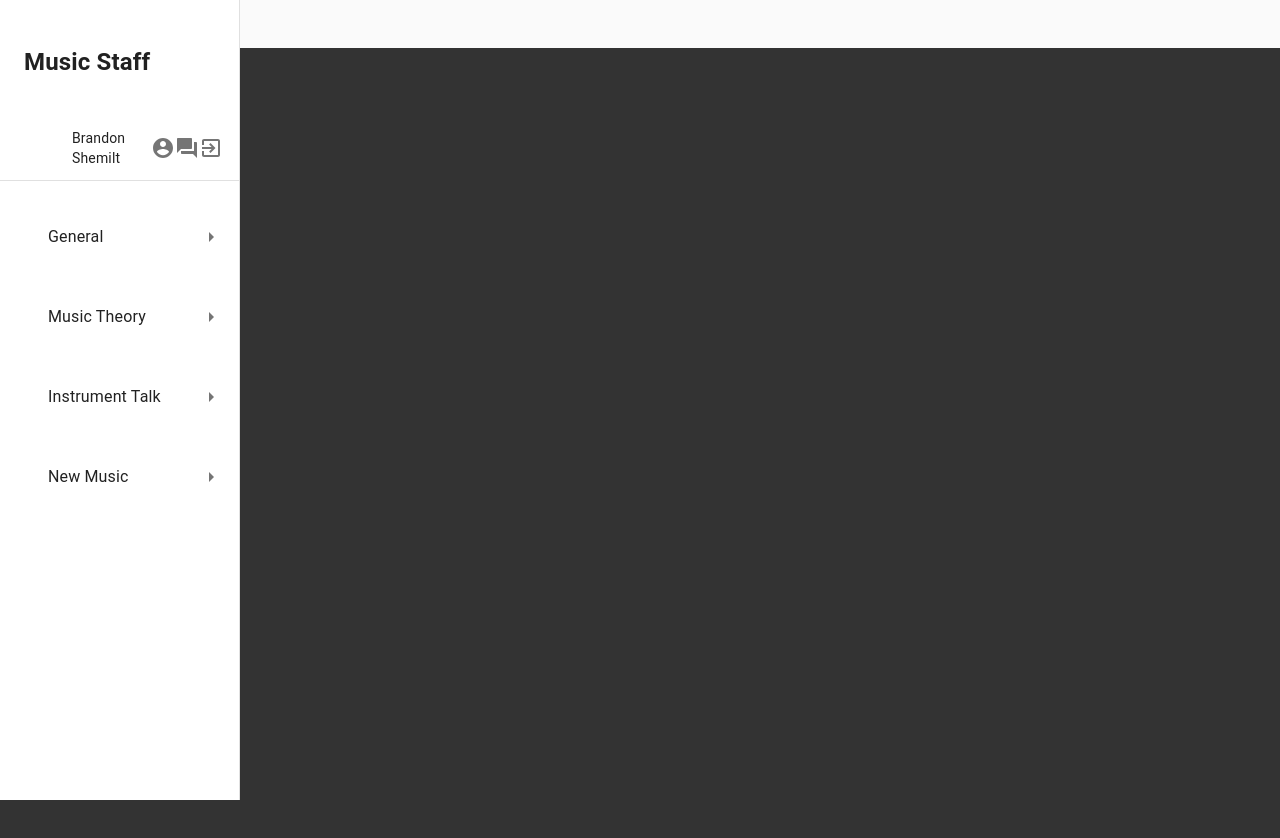
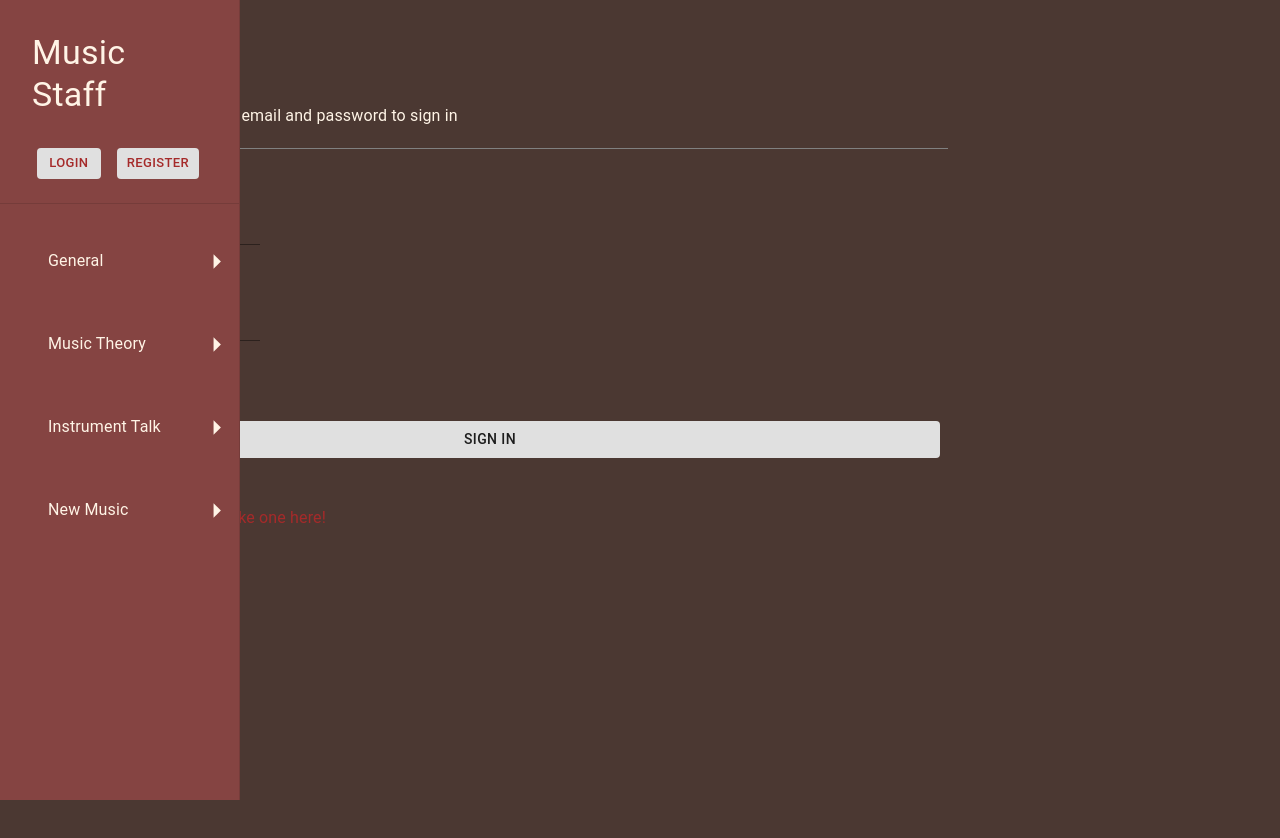
Before and after one commit to S-Brand5136/Music-Staff, a React (Create React App) app in the folder frontend/: page /login in a window 1280 px wide. Shown: the top 838 px of the page. Before the commit the page ends 800 px from the top, so only its background shows below. Built offline with nearby package versions, Linux system fonts and the light colour scheme.

Commit message:
Add loginPage

```diff
--- a/frontend/src/App.js
+++ b/frontend/src/App.js
@@ -1,11 +1,23 @@
 import React from "react";
+import { BrowserRouter as Router, Route } from "react-router-dom";
+import { Container } from "@material-ui/core";
 import Sidebar from "./components/Sidebar";
+import HomePage from "./pages/HomePage";
+import LoginPage from "./pages/LoginPage";
+import RegisterPage from "./pages/RegisterPage";
 
 const App = () => {
   return (
-    <div>
+    <Router>
       <Sidebar />
-    </div>
+      <main>
+        <Container>
+          <Route path="/" component={HomePage} exact />
+          <Route path="/login" component={LoginPage} />
+          <Route path="/register" component={RegisterPage} />
+        </Container>
+      </main>
+    </Router>
   );
 };
 
--- /dev/null
+++ b/frontend/src/actions/userActions.js
@@ -0,0 +1,41 @@
+import {
+  USER_LOGIN_FAIL,
+  USER_LOGIN_REQUEST,
+  USER_LOGIN_SUCCESS,
+} from "../constants/userConstants";
+import axios from "axios";
+
+export const login = (email, password) => async (dispatch) => {
+  try {
+    dispatch({
+      type: USER_LOGIN_REQUEST,
+    });
+
+    const config = {
+      header: {
+        "Content-Type": "application/json",
+      },
+    };
+
+    const { data } = await axios.post(
+      "/api/users/login",
+      { email, password },
+      config
+    );
+
+    dispatch({
+      type: USER_LOGIN_SUCCESS,
+      payload: data,
+    });
+
+    localStorage.setItem("userInfo", JSON.stringify(data));
+  } catch (error) {
+    dispatch({
+      type: USER_LOGIN_FAIL,
+      payload:
+        error.response && error.response.data.message
+          ? error.response.data.message
+          : error.message,
+    });
+  }
+};
--- a/frontend/src/components/Sidebar.js
+++ b/frontend/src/components/Sidebar.js
@@ -1,9 +1,12 @@
-import React, { useState } from "react";
+import React, { useState, Fragment } from "react";
+import { useDispatch, useSelector } from "react-redux";
+import { Link } from "react-router-dom";
 
 // MaterialUI Imports
-import clsx from "clsx";
 import { makeStyles, useTheme } from "@material-ui/core/styles";
 import {
+  Box,
+  Button,
   Drawer,
   Divider,
   CssBaseline,
@@ -39,6 +42,8 @@ const useStyles = makeStyles((theme) => ({
   toolbar: theme.mixins.toolbar,
   drawerPaper: {
     width: drawerWidth,
+    backgroundColor: "#854442",
+    overflow: "hidden",
   },
   content: {
     flexGrow: 1,
@@ -47,10 +52,12 @@ const useStyles = makeStyles((theme) => ({
 }));
 
 function Sidebar(props) {
-  const { window } = props;
+  const { window, history } = props;
   const classes = useStyles();
   const theme = useTheme();
   const [mobileOpen, setMobileOpen] = useState(false);
+  const userLogin = useSelector((state) => state.userLogin);
+  const { userInfo } = userLogin;
 
   const [categories, setCategories] = useState([
     "General",
@@ -66,20 +73,43 @@ function Sidebar(props) {
   const drawer = (
     <>
       <List>
-        <ListItem classNme="sidebar-header">
+        <ListItem>
           <ListItemText id="header">
-            <h1>Music Staff</h1>
+            <Typography variant="h4">Music Staff</Typography>
           </ListItemText>
         </ListItem>
         <ListItem>
-          <ListItemAvatar />
-          <ListItemText>
-            <Typography variant="p">Brandon Shemilt</Typography>
-          </ListItemText>
-          <ListItemIcon className="icons">
-            <AccountCircle />
-            <Forum />
-            <ExitToApp />
+          {userInfo ? (
+            <ListItemText>
+              <Typography id="userId" variant="p">
+                {userInfo.name}
+              </Typography>
+            </ListItemText>
+          ) : (
+            <Box>
+              <Button
+                size="small"
+                style={{ margin: "0rem 1rem 0rem 1.3rem" }}
+                disableElevation="true"
+                variant="contained"
+              >
+                <Link to="/login">Login</Link>
+              </Button>
+              <Button size="small" disableElevation="true" variant="contained">
+                <Link to="/register">Register</Link>
+              </Button>
+            </Box>
+          )}
+        </ListItem>
+        <ListItem>
+          <ListItemIcon>
+            {userInfo && (
+              <Box id="iconsBox">
+                <AccountCircle className="icon" />
+                <Forum className="icon" />
+                <ExitToApp className="icon" />
+              </Box>
+            )}
           </ListItemIcon>
         </ListItem>
         <Divider />
@@ -87,7 +117,7 @@ function Sidebar(props) {
           <ListItem className="categoryItem">
             <ListItemText>{category}</ListItemText>
             <ListItemIcon>
-              <ArrowRight />
+              <ArrowRight fontSize="large" style={{ color: "#fff4e6" }} />
             </ListItemIcon>
             <Divider />
           </ListItem>
@@ -111,9 +141,6 @@ function Sidebar(props) {
       >
         <Menu />
       </IconButton>
-      <Typography variant="h6" noWrap>
-        Responsive drawer
-      </Typography>
       <nav className={classes.drawer} aria-label="mailbox folders">
         <Hidden smUp implementation="css">
           <Drawer
--- /dev/null
+++ b/frontend/src/constants/userConstants.js
@@ -0,0 +1,4 @@
+export const USER_LOGIN_REQUEST = "USER_LOGIN_REQUEST";
+export const USER_LOGIN_SUCCESS = "USER_LOGIN_SUCCESS";
+export const USER_LOGIN_FAIL = "USER_LOGIN_FAIL";
+export const USER_LOGOUT = "USER_LOGOUT";
--- a/frontend/src/index.css
+++ b/frontend/src/index.css
@@ -1,11 +1,68 @@
-html {
-  background-color: #333333;
+#root {
+  background-color: #4b3832;
+  height: 925px;
+  width: 100%;
+  margin: 0;
 }
 
 .categoryItem {
   margin: 2rem;
+  color: #fff4e6;
 }
 
 #header {
-  margin: 0.5rem;
+  color: #fff4e6;
+  margin: 1rem;
 }
+
+#userId {
+  color: #fff4e6;
+  font-weight: bold;
+  float: right;
+}
+
+#iconsBox {
+  position: relative;
+  left: 6rem;
+}
+
+.icon {
+  color: #fff4e6;
+  margin-right: 1rem;
+}
+
+.btn-sidebar {
+  margin: 6rem;
+}
+
+#form {
+  height: 100%;
+  width: 100%;
+  margin: 3rem 0 0 1rem;
+}
+
+.input {
+  color: white;
+}
+
+#btn-signin {
+  margin: 2rem 0 0 0;
+}
+
+#signin {
+  color: #fff4e6;
+}
+
+#signin:after {
+  content: "";
+  display: block;
+  margin: 0;
+  width: 75%;
+  padding-top: 20px;
+  border-bottom: 1px solid grey;
+}
+
+a {
+  text-decoration: none;
+  color: brown;
+}
--- /dev/null
+++ b/frontend/src/pages/HomePage.js
@@ -0,0 +1,7 @@
+import React from "react";
+
+const HomePage = () => {
+  return <div></div>;
+};
+
+export default HomePage;
--- /dev/null
+++ b/frontend/src/pages/LoginPage.js
@@ -0,0 +1,123 @@
+import React, { useState, useEffect } from "react";
+import { Link } from "react-router-dom";
+import { login } from "../actions/userActions";
+import { useDispatch, useSelector } from "react-redux";
+
+// MaterialUI imports
+import { makeStyles } from "@material-ui/core/styles";
+import {
+  Box,
+  Button,
+  Divider,
+  Grid,
+  TextField,
+  Typography,
+} from "@material-ui/core";
+
+const useStyles = makeStyles(() => ({
+  multilineColor: {
+    color: "white",
+  },
+  root: {
+    color: "white",
+  },
+}));
+
+const LoginPage = ({ location, history }) => {
+  const classes = useStyles();
+
+  const [email, setEmail] = useState("");
+  const [password, setPassword] = useState("");
+
+  const dispatch = useDispatch();
+
+  const userLogin = useSelector((state) => state.userLogin);
+  const { loading, error, userInfo } = userLogin;
+
+  const redirect = location.search ? location.search.split("=")[1] : "/";
+
+  useEffect(() => {
+    if (userInfo) {
+      history.push(redirect);
+    }
+  }, [history, userInfo, redirect]);
+
+  const onSubmitHandler = () => {
+    dispatch(login(email, password));
+  };
+
+  return (
+    <Box>
+      <Grid container>
+        <Grid item id="signin" xs={12} lg={12} xl={12} md={12}>
+          <Typography variant="h3">Sign In</Typography>
+          <Typography variant="body1">
+            Please enter your Music Staff email and password to sign in
+          </Typography>
+        </Grid>
+
+        <Divider />
+
+        <Grid item id="form">
+          <form onSubmit={onSubmitHandler}>
+            <Grid container spacing={6} direction="row">
+              <Grid item xs={12} md={9} lg={9} xl={12}>
+                <TextField
+                  InputLabelProps={{
+                    style: { color: "#fff" },
+                  }}
+                  InputProps={{
+                    className: classes.root,
+                  }}
+                  id="email"
+                  color="white"
+                  label="Email"
+                  type="email"
+                  onChange={(e) => setEmail(e.target.value)}
+                ></TextField>
+              </Grid>
+              <Grid item xs={12} md={9} lg={9} xl={12}>
+                <TextField
+                  InputLabelProps={{
+                    style: { color: "#fff" },
+                  }}
+                  InputProps={{ className: classes.multilineColor }}
+                  id="password"
+                  color="primary"
+                  label="Password"
+                  type="password"
+                  onChange={(e) => setPassword(e.target.value)}
+                ></TextField>
+              </Grid>
+              <Grid item xs={12} md={9} xl={3}>
+                <Button
+                  fullWidth
+                  variant="contained"
+                  type="submit"
+                  id="btn-signin"
+                  disableElevation="true"
+                >
+                  Sign In
+                </Button>
+              </Grid>
+              <Grid item xs={12} md={9} ld={9} xl={12}>
+                <Typography variant="body1" style={{ color: "white" }}>
+                  Don't have an account ?{" "}
+                  <Link
+                    to={
+                      redirect ? `/register?redirect=${redirect}` : "/register"
+                    }
+                  >
+                    Make one here!
+                  </Link>
+                </Typography>
+              </Grid>
+            </Grid>
+          </form>
+        </Grid>
+      </Grid>
+    </Box>
+  );
+};
+
+export default LoginPage;
--- /dev/null
+++ b/frontend/src/pages/RegisterPage.js
@@ -0,0 +1,7 @@
+import React from "react";
+
+const RegisterPage = () => {
+  return <div></div>;
+};
+
+export default RegisterPage;
--- /dev/null
+++ b/frontend/src/reducers/userReducer.js
@@ -0,0 +1,30 @@
+import {
+  USER_LOGIN_FAIL,
+  USER_LOGIN_REQUEST,
+  USER_LOGIN_SUCCESS,
+  USER_LOGOUT,
+} from "../constants/userConstants";
+
+export const userLoginReducer = (state = {}, action) => {
+  switch (action.type) {
+    case USER_LOGIN_REQUEST:
+      return {
+        loading: true,
+      };
+    case USER_LOGIN_SUCCESS:
+      return {
+        loading: false,
+        userInfo: action.payload,
+      };
+    case USER_LOGIN_FAIL:
+      return {
+        loading: false,
+        error: action.payload,
+      };
+    case USER_LOGOUT:
+      return {};
+    default: {
+      return state;
+    }
+  }
+};
--- a/frontend/src/store.js
+++ b/frontend/src/store.js
@@ -2,9 +2,17 @@ import { createStore, combineReducers, applyMiddleware } from "redux";
 import thunk from "redux-thunk";
 import { composeWithDevTools } from "redux-devtools-extension";
 
-const reducer = combineReducers({});
+import { userLoginReducer } from "./reducers/userReducer";
 
-const initialState = {};
+const reducer = combineReducers({
+  userLogin: userLoginReducer,
+});
+
+const userInfoFromStorage = localStorage.getItem("userInfo")
+  ? JSON.parse(localStorage.getItem("userInfo"))
+  : null;
+
+const initialState = { userLogin: { userInfo: userInfoFromStorage } };
 
 const middleware = [thunk];
 
```
Also changed, not shown: 1 other file (tests, documents, lock files or other folders).
